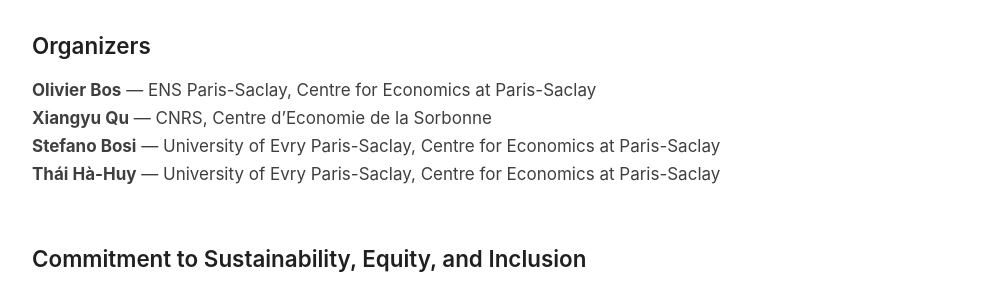
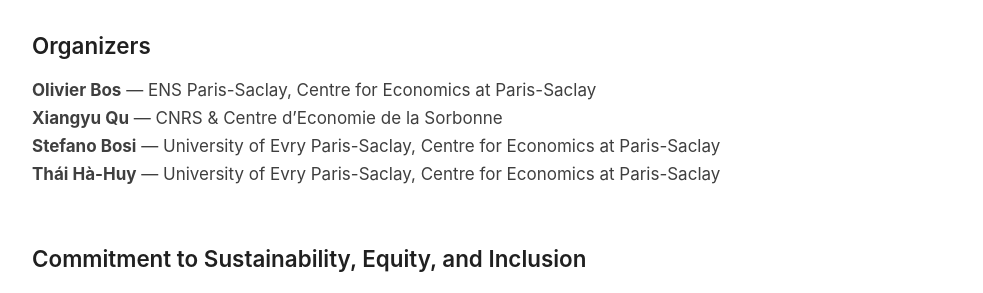
Before and after one commit to ai-society-governance/ai-society-governance.github.io, a Jekyll site: the page built from index.md, in a window 1280 px wide and 900 px high, scrolled down 866 px. Shown: the part 152-445 px from the top of the window, without its empty margins (148-1131 px from the left). Built offline with Jekyll 4.4.1, drawn with Linux system fonts in a browser that asks for light colours; our own code applies the rules of GitHub Pages for plain Markdown files.

```diff
--- a/index.md
+++ b/index.md
@@ -29,7 +29,7 @@ A poster session will be held during the lunch break. If you would like to prese
 ## Organizers
 
 **[Olivier Bos](https://olivier-bos.com/)** — ENS Paris-Saclay, Centre for Economics at Paris-Saclay
-**[Xiangyu Qu](https://xiangyuqu.weebly.com/)** — CNRS, Centre d'Economie de la Sorbonne
+**[Xiangyu Qu](https://xiangyuqu.weebly.com/)** — CNRS & Centre d'Economie de la Sorbonne
 **[Stefano Bosi](https://scholar.google.com/citations?user=H46wkVMAAAAJ&hl=fr)** — University of Evry Paris-Saclay, Centre for Economics at Paris-Saclay
 **[Thái Hà-Huy](https://sites.google.com/view/thai-ha-huy/)** — University of Evry Paris-Saclay, Centre for Economics at Paris-Saclay
 
```
